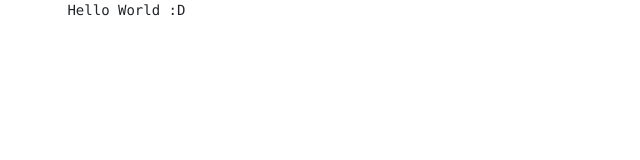
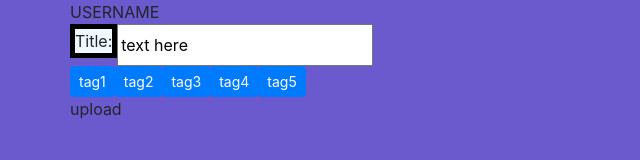
Before and after one commit to dragonsarebest/ThanosMemePage, a plain HTML site: page HTML/template.html in a window 1280 px wide. Shown: the whole page, without its empty margins (0-640 px from the left). Drawn offline with Linux system fonts and the light colour scheme.

Commit message:
Work In Progress UPLOAD MEMES

```diff
--- a/HTML/template.html
+++ b/HTML/template.html
@@ -7,14 +7,50 @@
 	<link href="bootstrap.min.css"rel="stylesheet">
 	<title>This is the title</title>
 </head>
-<body>
+<body style = "background-color: SlateBlue;">
 
 	<script src="jquery.min.js"></script>
 	<script src="bootstrap.bundle.min.js"></script>
 
-	<pre>
-	Hello World :D
-	</pre>
+	<div class="container">
+        <div class="row">
+		USERNAME
+		</div>
+
+		<div class="row">
+          <label style = "background-color: AliceBlue; border: 5px solid black;">Title:</label>
+          <input type = "text"
+                 id = "myText"
+                 value = "text here" />
+		</div>
+
+		<div class="row" >
+			<button class='btn btn-sm btn-primary xbtn-block' style = "text-align: center;">
+			tag1
+			</button>
+
+			<button class='btn btn-sm btn-primary xbtn-block' style = "text-align: center">
+			tag2
+			</button>
+
+			<button class='btn btn-sm btn-primary xbtn-block' style = "text-align: center">
+			tag3
+			</button>
+
+			<button class='btn btn-sm btn-primary xbtn-block' style = "text-align: center">
+			tag4
+			</button>
+
+			<button class='btn btn-sm btn-primary xbtn-block' style = "text-align: center">
+			tag5
+			</button>
+		</div>
+
+		<div class="row">
+		upload
+		</div>
+
+    </div>
 
 </body>
 </html>
```
